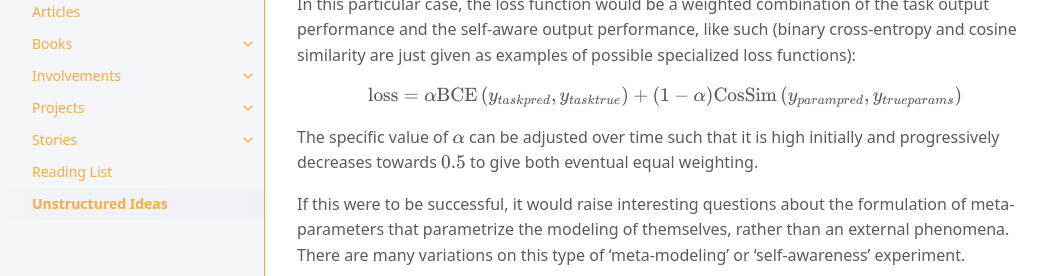
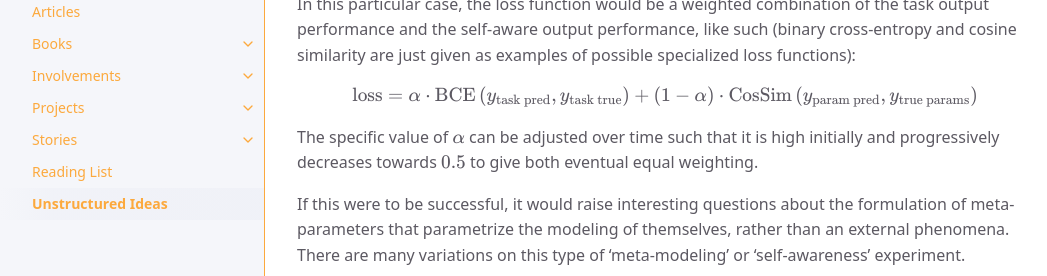
Before and after one commit to andre-ye/andre-ye.github.io-retired, a Jekyll site: the page built from docs/ideas.md, in a window 1280 px wide and 900 px high, scrolled down 1246 px, cut to the strip 176-452 px from the top of the window. Shown: the whole strip, without its empty margins (107-1154 px from the left). Built offline with Jekyll 4.4.1, drawn with Linux system fonts in a browser that asks for light colours; nearby versions of some CDN libraries.

Commit message:
Update ideas.md

```diff
--- a/docs/ideas.md
+++ b/docs/ideas.md
@@ -34,7 +34,7 @@ It is interesting to ponder the possibility of self-aware networks - not in the
 
 In this particular case, the loss function would be a weighted combination of the task output performance and the self-aware output performance, like such (binary cross-entropy and cosine similarity are just given as examples of possible specialized loss functions):
 
-$$\text{loss} = \alpha \text{BCE}\left(y_{task pred}, y_{task true}\right) + (1 - \alpha) \text{CosSim}\left(y_{param pred}, y_{true params}\right)$$
+$$\text{loss} = \alpha \cdot \text{BCE}\left(y_{\text{task pred}}, y_{\text{task true}}\right) + (1 - \alpha) \cdot\text{CosSim}\left(y_{\text{param pred}}, y_{\text{true params}}\right)$$
 
 The specific value of $$\alpha$$ can be adjusted over time such that it is high initially and progressively decreases towards $$0.5$$ to give both eventual equal weighting.
 
```
